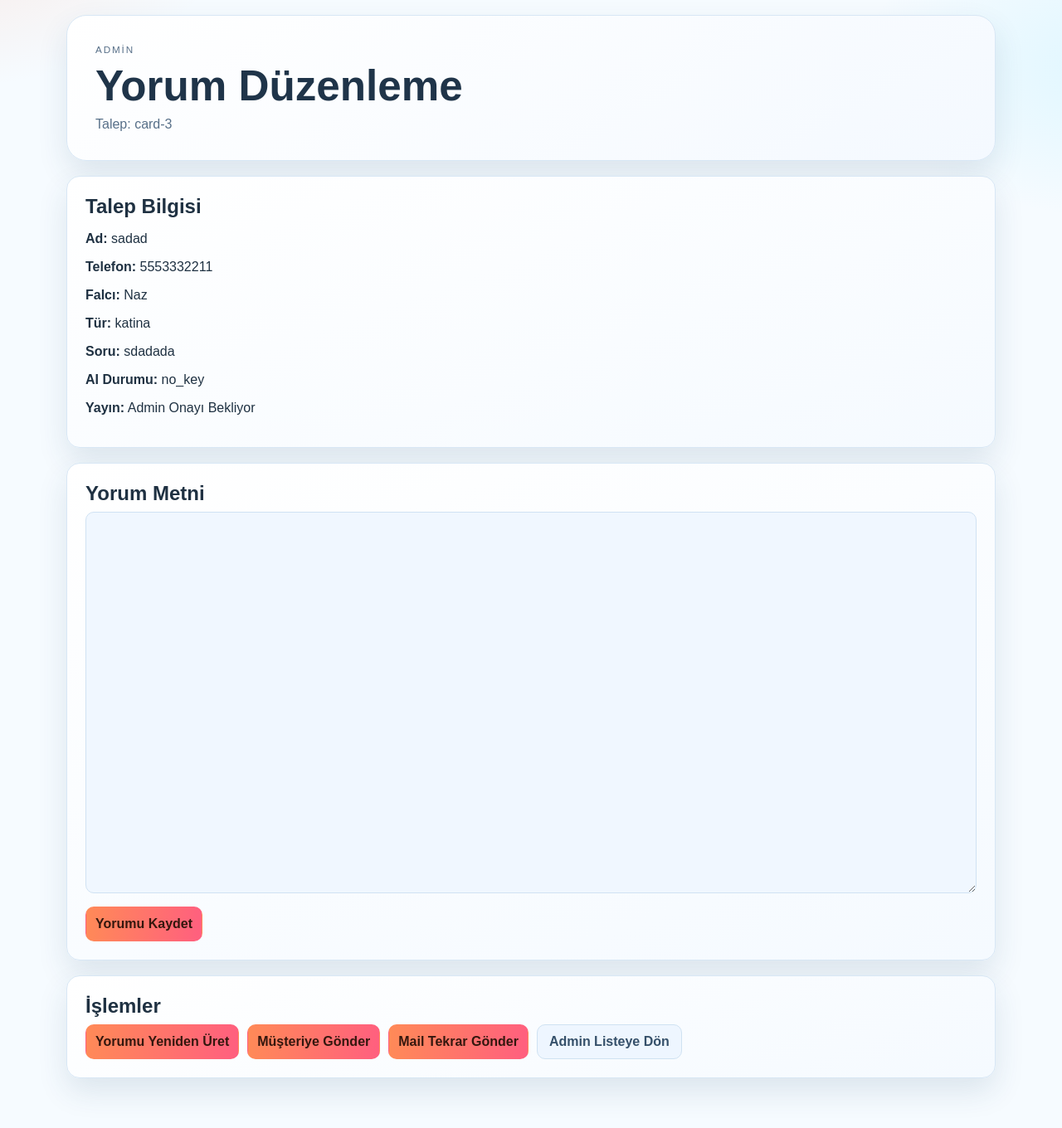
After one commit to tkaracam/fal-platform, a Flask app: page /admin/edit-reading/card/3 in a window 1280 px wide. The commit adds this page. Shown: the whole page at 83% size. Run offline with Flask 3, Linux system fonts and the light colour scheme; a user stored in the database is signed in; data comes from the database, SQL or seed files in the repository; some libraries are stand-ins or nearby versions.

Commit message:
Add dedicated admin reading editor page

```diff
--- a/app.py
+++ b/app.py
@@ -2522,7 +2522,47 @@ def admin_save_reading(request_kind: str, request_id: int):
             (edited, request_id),
         )
     flash("Yorum kaydedildi. Müşteriye göndermek için 'Müşteriye Gönder' butonunu kullan.", "ok")
+    if request.form.get("next", "").strip() == "edit":
+        return redirect(url_for("admin_edit_reading", request_kind=request_kind, request_id=request_id))
     return redirect(url_for("admin"))
+
+
+@app.get("/admin/edit-reading/<request_kind>/<int:request_id>")
+def admin_edit_reading(request_kind: str, request_id: int):
+    if not admin_required():
+        flash("Bu alan için admin girişi gerekli.", "error")
+        return redirect(url_for("admin"))
+    if request_kind not in {"coffee", "card"}:
+        flash("Geçersiz işlem.", "error")
+        return redirect(url_for("admin"))
+
+    table_name = "coffee_requests" if request_kind == "coffee" else "card_requests"
+    with sqlite3.connect(DB_PATH) as conn:
+        conn.row_factory = sqlite3.Row
+        if request_kind == "coffee":
+            row = conn.execute(
+                f"""
+                SELECT id, full_name, phone, question, reader_name, ai_status, ai_reading, ai_published, created_at
+                FROM {table_name}
+                WHERE id = ?
+                """,
+                (request_id,),
+            ).fetchone()
+        else:
+            row = conn.execute(
+                f"""
+                SELECT id, full_name, phone, question, reader_name, reading_type, ai_status, ai_reading, ai_published, created_at
+                FROM {table_name}
+                WHERE id = ?
+                """,
+                (request_id,),
+            ).fetchone()
+
+    if row is None:
+        flash("Talep bulunamadı.", "error")
+        return redirect(url_for("admin"))
+
+    return render_template("admin_edit_reading.html", request_kind=request_kind, row=row)
 
 
 def parse_admin_filters() -> dict[str, str]:
--- /dev/null
+++ b/templates/admin_edit_reading.html
@@ -0,0 +1,72 @@
+<!doctype html>
+<html lang="tr">
+  <head>
+    <meta charset="UTF-8" />
+    <meta name="viewport" content="width=device-width, initial-scale=1.0" />
+    <title>Yorum Düzenleme</title>
+    <link rel="stylesheet" href="{{ url_for('static', filename='style.css') }}?v=20260224-11" />
+  </head>
+  <body>
+    <main class="container">
+      <header class="hero slim">
+        <p class="kicker">Admin</p>
+        <h1>Yorum Düzenleme</h1>
+        <p>Talep: {{ request_kind }}-{{ row['id'] }}</p>
+      </header>
+
+      {% with messages = get_flashed_messages(with_categories=true) %}
+      {% if messages %}
+      <section class="alerts">
+        {% for category, message in messages %}
+        <div class="alert {{ category }}">{{ message }}</div>
+        {% endfor %}
+      </section>
+      {% endif %}
+      {% endwith %}
+
+      <section class="card">
+        <h2>Talep Bilgisi</h2>
+        <p><strong>Ad:</strong> {{ row['full_name'] }}</p>
+        <p><strong>Telefon:</strong> {{ row['phone'] }}</p>
+        <p><strong>Falcı:</strong> {{ row['reader_name'] }}</p>
+        {% if request_kind == 'card' %}
+        <p><strong>Tür:</strong> {{ row['reading_type'] }}</p>
+        {% endif %}
+        <p><strong>Soru:</strong> {{ row['question'] }}</p>
+        <p><strong>AI Durumu:</strong> {{ row['ai_status'] }}</p>
+        <p><strong>Yayın:</strong> {% if row['ai_published'] == 1 %}Müşteriye Gönderildi{% else %}Admin Onayı Bekliyor{% endif %}</p>
+      </section>
+
+      <section class="card">
+        <h2>Yorum Metni</h2>
+        <form action="/admin/save-reading/{{ request_kind }}/{{ row['id'] }}" method="post">
+          <input type="hidden" name="_csrf_token" value="{{ csrf_token() }}" />
+          <input type="hidden" name="next" value="edit" />
+          <textarea name="ai_reading" rows="20" style="width:100%; min-height: 460px;">{{ row['ai_reading'] }}</textarea>
+          <div style="margin-top:12px; display:flex; gap:10px; flex-wrap:wrap;">
+            <button type="submit">Yorumu Kaydet</button>
+          </div>
+        </form>
+      </section>
+
+      <section class="card">
+        <h2>İşlemler</h2>
+        <div style="display:flex; gap:10px; flex-wrap:wrap;">
+          <form action="/admin/regenerate-reading/{{ request_kind }}/{{ row['id'] }}" method="post">
+            <input type="hidden" name="_csrf_token" value="{{ csrf_token() }}" />
+            <button type="submit">Yorumu Yeniden Üret</button>
+          </form>
+          <form action="/admin/publish-reading/{{ request_kind }}/{{ row['id'] }}" method="post">
+            <input type="hidden" name="_csrf_token" value="{{ csrf_token() }}" />
+            <button type="submit">Müşteriye Gönder</button>
+          </form>
+          <form action="/admin/resend-completed-email/{{ request_kind }}/{{ row['id'] }}" method="post">
+            <input type="hidden" name="_csrf_token" value="{{ csrf_token() }}" />
+            <button type="submit">Mail Tekrar Gönder</button>
+          </form>
+          <a class="payment-link secondary" href="/admin">Admin Listeye Dön</a>
+        </div>
+      </section>
+    </main>
+  </body>
+  </html>
```
Also changed, not shown: templates/admin.html (+4 -32 lines).
